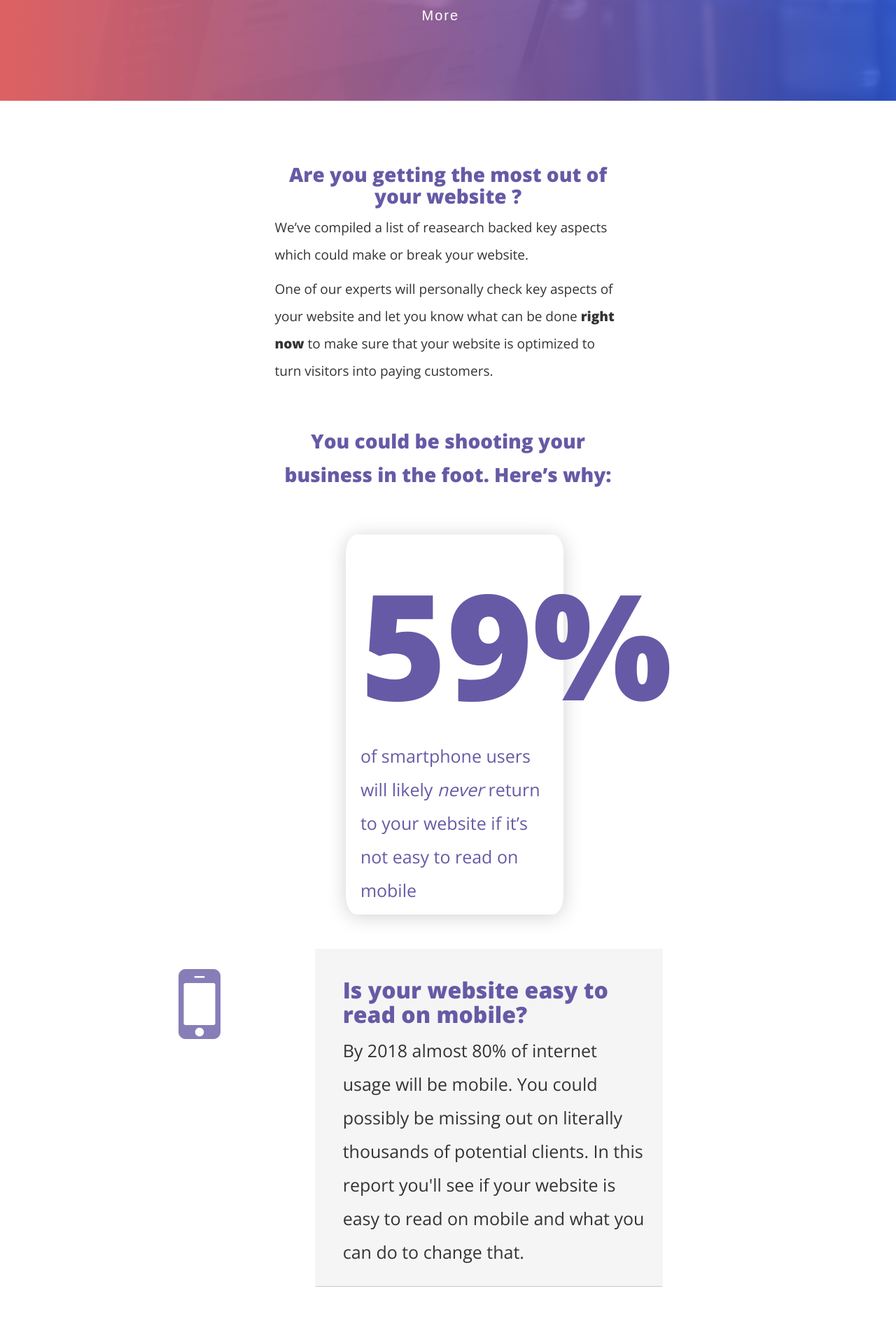
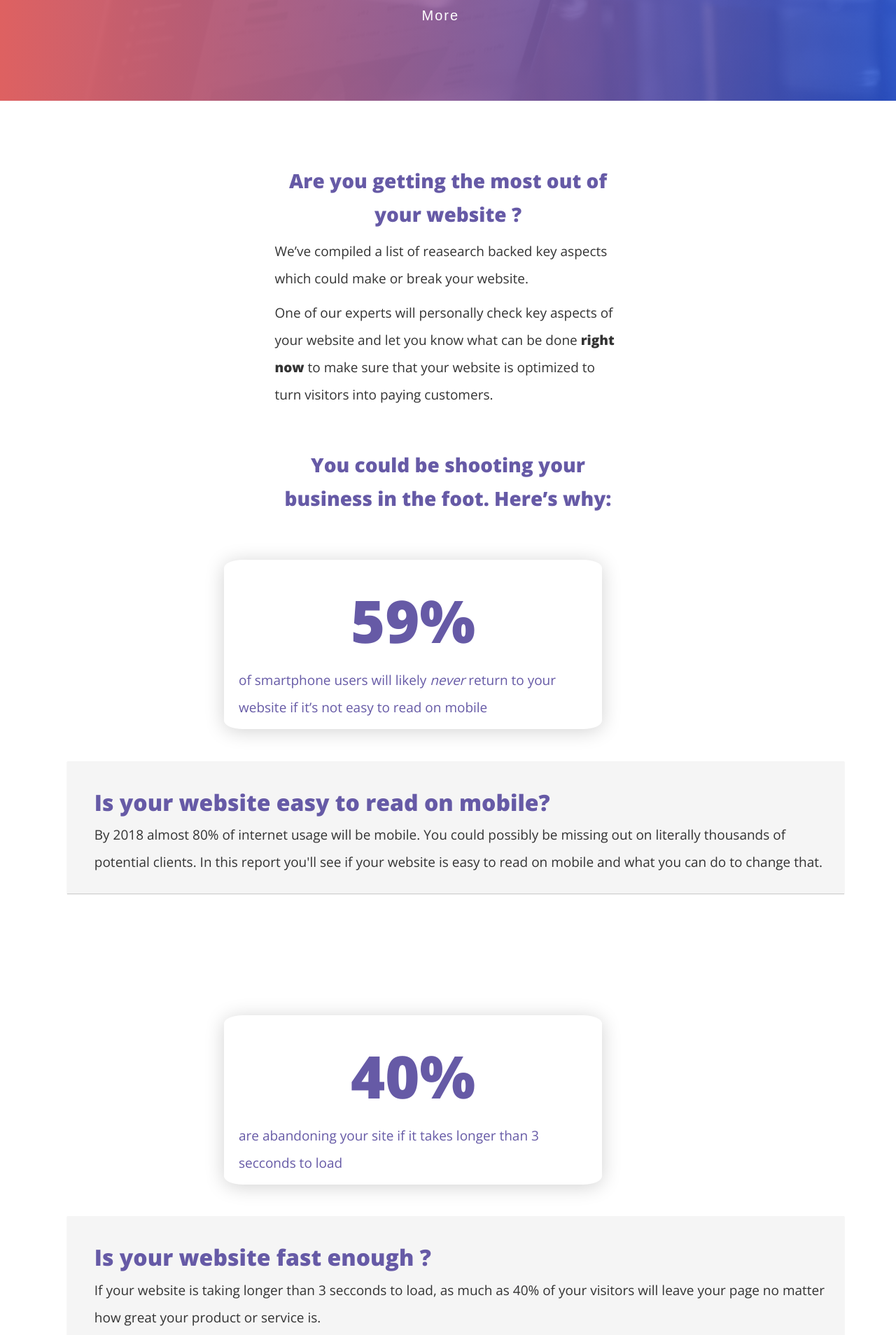
Before and after one commit to andreitobias/myapp, a Rails app: page / in a window 1280 px wide. Shown: the part 656-2564 px from the top of the page at 70% size. Run offline with Rails 7, Linux system fonts and the light colour scheme; style sheets or scripts are compiled from the project's sources; some libraries are stand-ins or nearby versions.

Commit message:
Mobile friendly

```diff
--- a/app/assets/stylesheets/animations.css.scss
+++ b/app/assets/stylesheets/animations.css.scss
@@ -117,6 +117,8 @@ box-shadow: 0px 1px 1px 0px rgba(0, 0, 0, 0.2);
   .animation-element.slide-left.testimonial:nth-of-type(even){
     width: 100%;
     margin: 0px 0px 20px 0px;
+    margin-top: 17%;
+
   }
   .animation-element.slide-left.testimonial .right,
   .animation-element.slide-left.testimonial .left,
@@ -132,3 +134,14 @@ box-shadow: 0px 1px 1px 0px rgba(0, 0, 0, 0.2);
   }
 
 }
+
+@media only screen and (min-width : 640px) {
+  .animation-element.slide-left.testimonial h4{
+    font-size: 19px;
+    line-height: 39px;
+  }
+  .animation-element.slide-left.testimonial h1{
+    font-size: 28px;
+    line-height: 39px;
+  }
+}
--- a/app/assets/stylesheets/custom.css.scss
+++ b/app/assets/stylesheets/custom.css.scss
@@ -475,10 +475,28 @@ ul{
         }
         .content-header h3{
           font-size: 28px;
+          line-height: 48px;
         }
         .content-header h4{
-          line-height: 39px;
+         line-height: 39px;
         font-size: 19px;
+        }
+        .stats h1 {
+            font-size: 6em;
+        }
+        .stats {
+            margin-left:0%;
+        }
+        .left{
+            display:none;
+        }
+
+        .stats h2 {
+            font-size: 19px;
+            line-height: 39px;
+        }
+        .seconds h1 {
+            font-size: 5em;
         }
     }
     @media only screen and (min-width : 1000px) {
--- a/app/views/pages/_content.html.erb
+++ b/app/views/pages/_content.html.erb
@@ -19,10 +19,9 @@
     </div>
 
 
-<div class="col-md-6 col-md-offset-2">
 
-</div>
 <!--Mobile -->
+<div class="container">
   <div class="col-md-6 col-md-offset-2">
 
       <div class="stats mobile">
@@ -39,7 +38,6 @@
       </div>
 
     </div>
-      <div class = "col-md-6 inner ">
         <!-- testimonial one -->
         <div class="animation-element slide-left testimonial">
             <div class="header">
@@ -54,7 +52,7 @@
     </div>
   </div>
 <!--Speed -->
-
+<div class="container">
   <div class="col-md-6 col-md-offset-2">
 
       <div class="stats">
@@ -72,7 +70,6 @@
       </div>
 
     </div>
-      <div class = "col-md-6 inner ">
         <!-- testimonial one -->
         <div class="animation-element slide-left testimonial">
             <div class="header">
@@ -85,10 +82,12 @@
               </div>
           </div>
       </div>
+
     </div>
   </div>
 <!--Attention -->
 
+<div class="container">
   <div class="col-md-6 col-md-offset-2">
 
       <div class="stats seconds">
@@ -105,7 +104,6 @@
       </div>
 
     </div>
-      <div class = "col-md-6 inner">
           <!-- testimonial one -->
           <div class="animation-element slide-left testimonial">
               <div class="header">
@@ -117,6 +115,7 @@
                 </div>
             </div>
         </div>
+
       </div>
    </div>
 </div>
```
Lines whose indentation alone changed are shown as unchanged.
